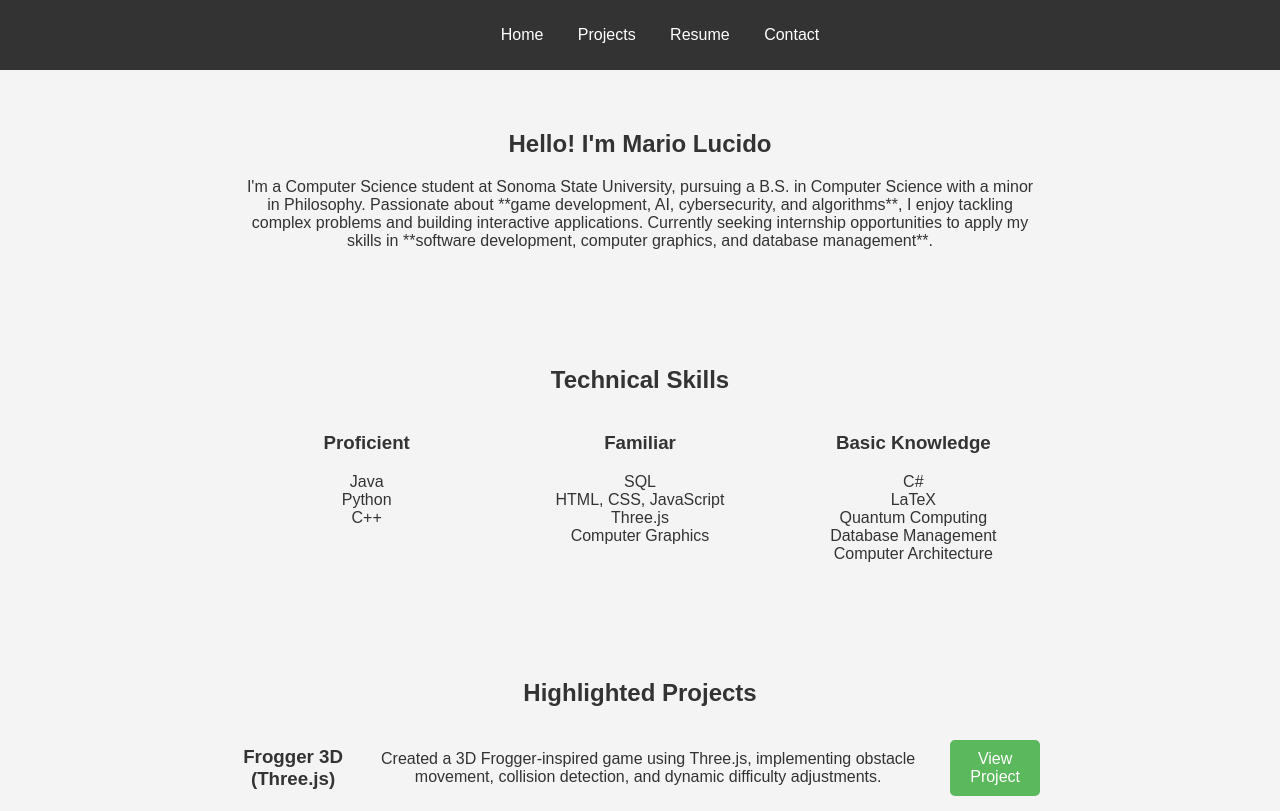
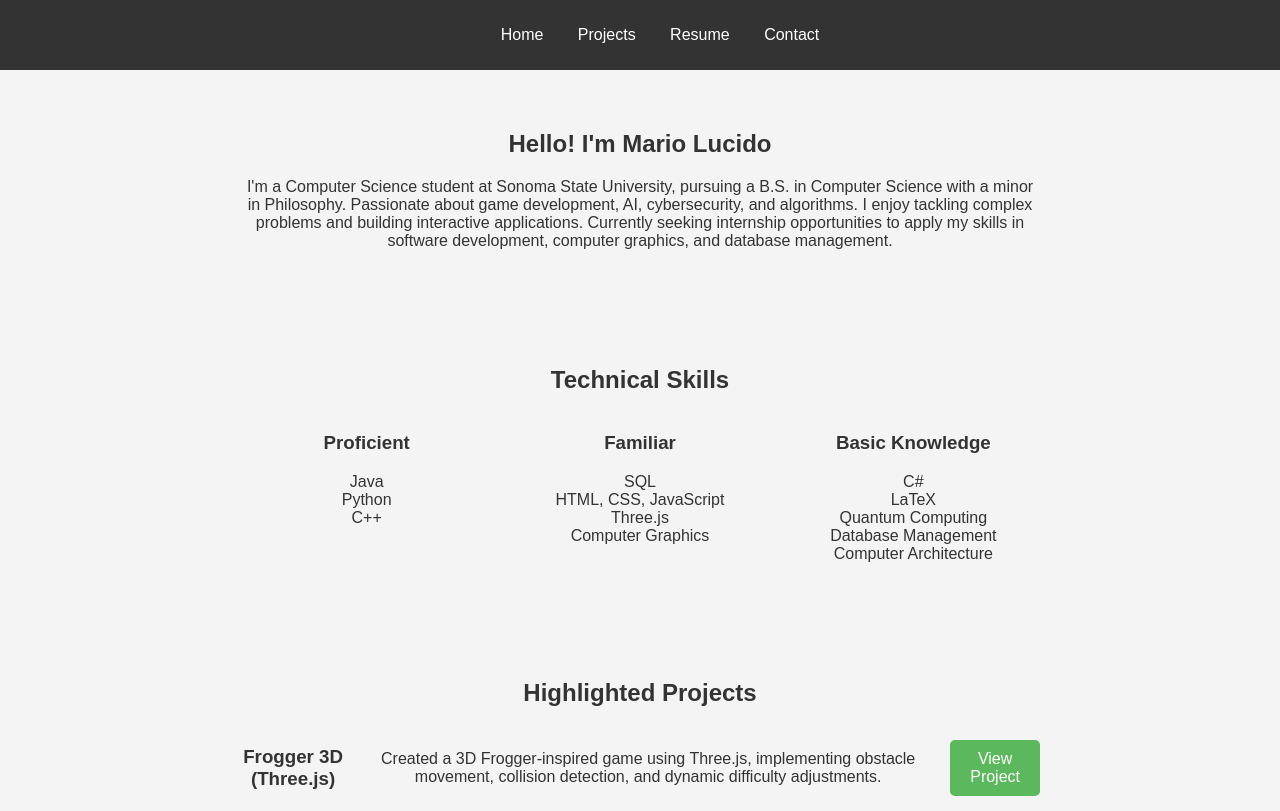
Before and after one commit to mariofoint/mariofoint.github.io, a plain HTML site: page index.html in a window 1280 px wide. Shown: the top 811 px of the page. Drawn offline with Linux system fonts and the light colour scheme.

Commit message:
fix intro words

```diff
--- a/index.html
+++ b/index.html
@@ -26,8 +26,8 @@
             <h1>Hello! I'm Mario Lucido</h1>
             <p>
                 I'm a Computer Science student at Sonoma State University, pursuing a B.S. in Computer Science with a minor in Philosophy.
-                Passionate about **game development, AI, cybersecurity, and algorithms**, I enjoy tackling complex problems and building interactive applications.
-                Currently seeking internship opportunities to apply my skills in **software development, computer graphics, and database management**.
+                Passionate about game development, AI, cybersecurity, and algorithms. I enjoy tackling complex problems and building interactive applications.
+                Currently seeking internship opportunities to apply my skills in software development, computer graphics, and database management.
             </p>
         </section>
 
```
